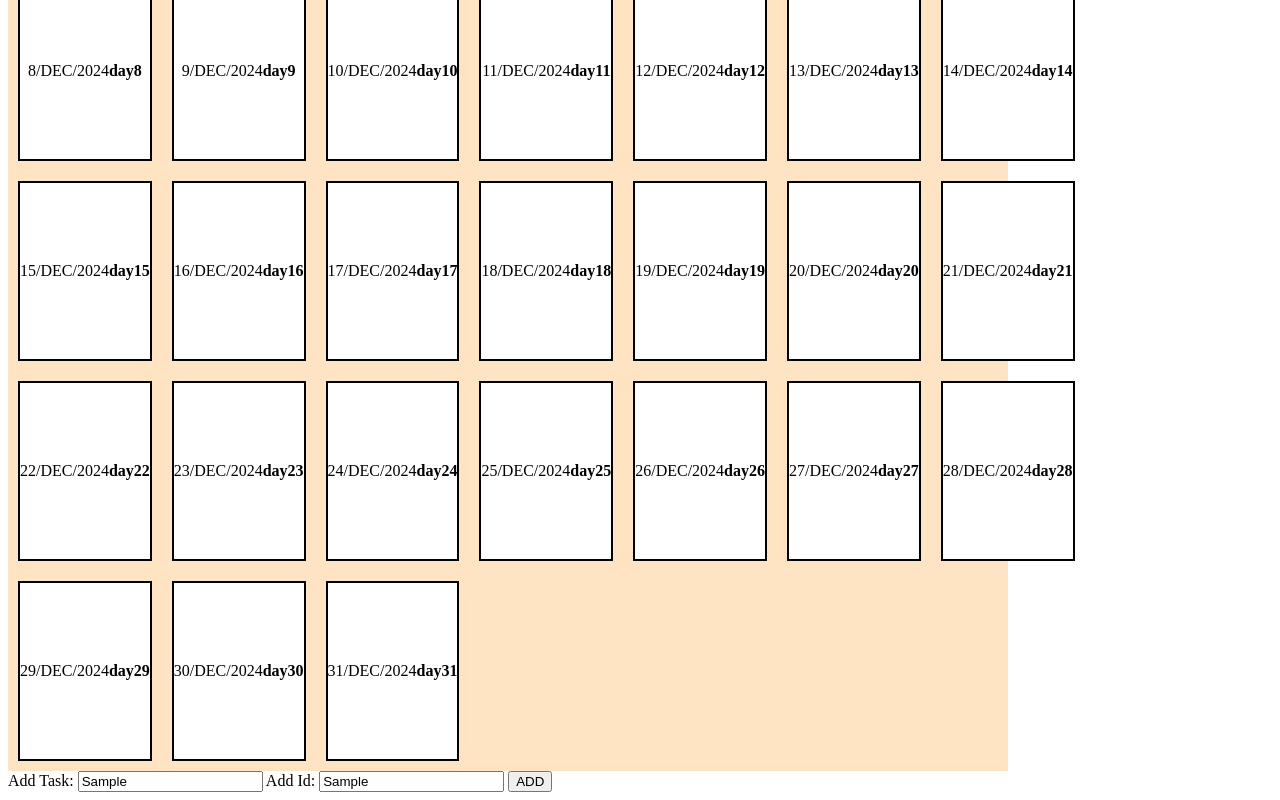
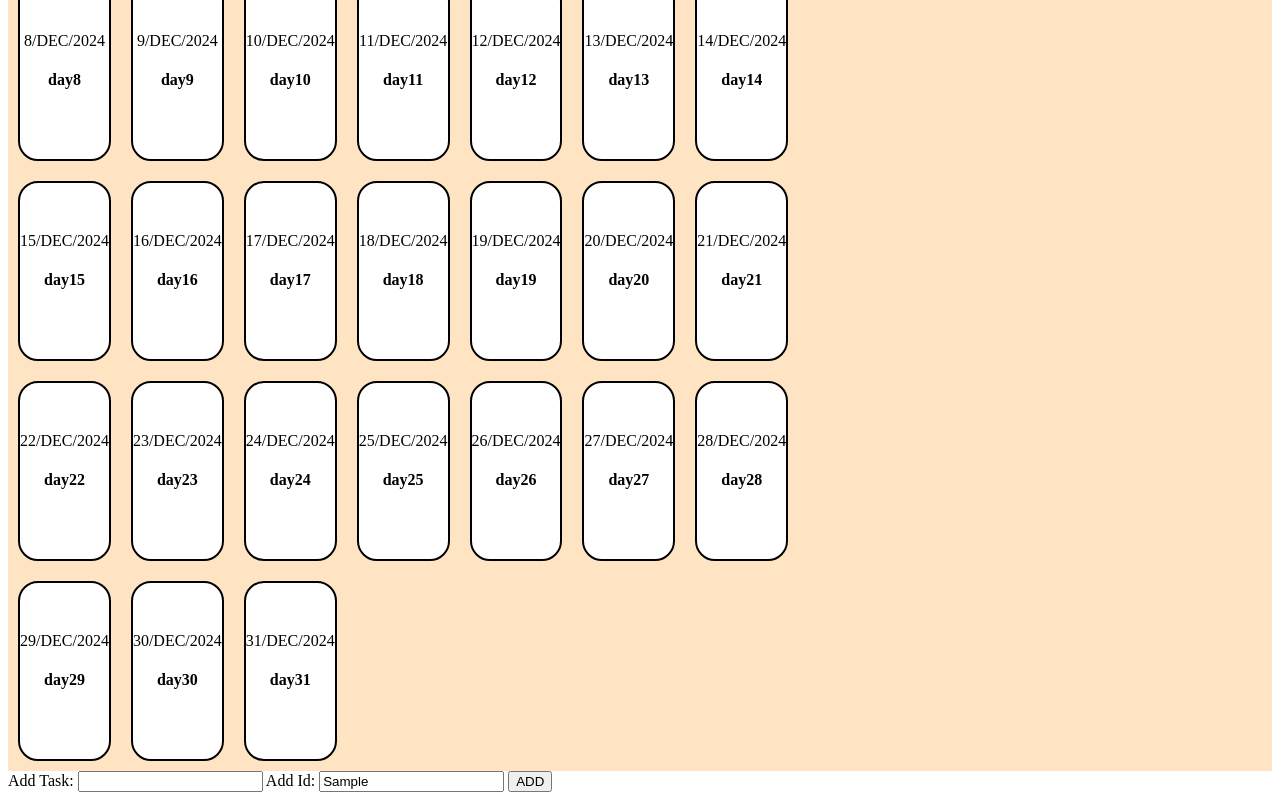
Before and after one commit to nago01/AmazonPrepRevision, a website built with Vite: page index.html in a window 1280 px wide. Both pictures are taken after typing "Sample", "Sample" into the empty fields and a click on the button "ADD". Shown: the part 237-1037 px from the top of the page. Built offline with nearby package versions, Linux system fonts and the light colour scheme.

Commit message:
GOogle Calender

```diff
--- a/src/googleCalender.ts
+++ b/src/googleCalender.ts
@@ -21,6 +21,7 @@ function googleCalender() {
       let day = document.createElement('div');
       day.innerText = item + '/' + apiRepsonse.month + '/' + apiRepsonse.year;
       day.id = 'day' + item;
+      day.tabIndex = 0;
       day.classList.add('cellCnt');
       let newText = document.createElement('h4');
       newText.innerText = 'day' + item;
@@ -28,13 +29,30 @@ function googleCalender() {
       grid.append(day);
     });
   }
-  handleDays();
+  let selectedDay = -1;
   grid.addEventListener(
     'click',
     (e) => {
-      console.log(e.target.id);
-    },
-    false
+      if(e.target.id.substr(0,3) == 'day'){
+      selectedDay = e.target.id;
+      }
+      // console.log(selectedDay , 'selectedDay');
+      document.getElementById(selectedDay)?.focus();
+    }
   );
+  let currTask = "";
+  document.getElementById('taskInput')?.addEventListener('input',(e)=>{
+     currTask = e.target.value;
+  });
+  document.getElementById('btnId').addEventListener('click', ()=>{
+      let task = document.createElement('div');
+
+      task.innerText = currTask;
+      document.getElementById(selectedDay)?.appendChild(task);
+      document.getElementById('taskInput').value = "";
+  })
+  handleDays();
+
 }
+
 googleCalender();
--- a/src/style.css
+++ b/src/style.css
@@ -1,6 +1,6 @@
 .calenderCnt {
   display: flex;
-  width: 1000px;
+  width: 100%;
   height: 1000px;
   background-color: bisque;
 }
@@ -19,9 +19,19 @@
 }
 .cellCnt {
   display: flex;
+  flex-direction: column;
   align-items: center;
   justify-content: center;
   border: 2px solid black;
   margin: 10px;
   background-color: white;
+  border-radius: 20px;
 }
+
+.cellCnt:hover {
+  border: 2px solid red;
+}
+
+.cellCnt:focus {
+  border: 5px solid green !important;
+}
```
